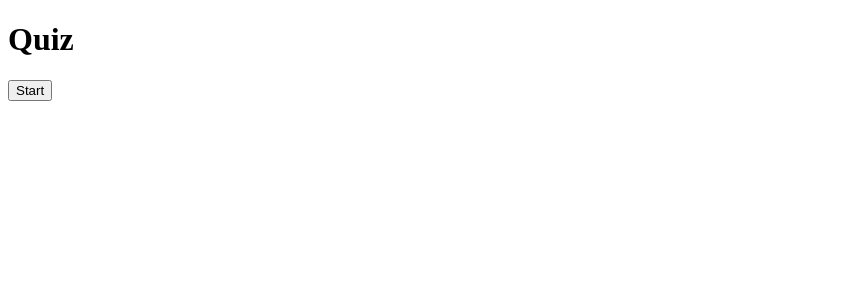
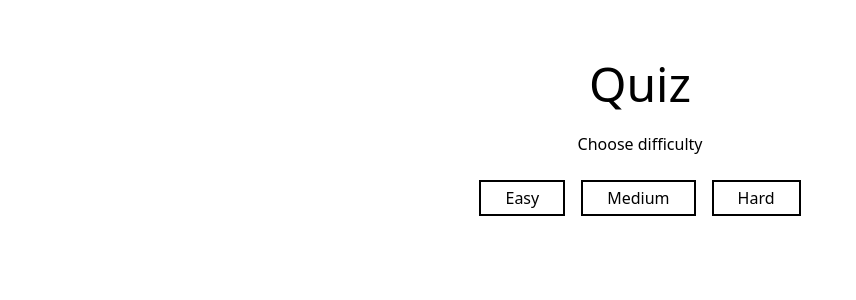
Before and after one commit to henricbjork/quiz-app, a React (Create React App) app: page / in a window 1280 px wide. Shown: the top 300 px of the page, without its empty margins (0-856 px from the left). Built offline with nearby package versions, Linux system fonts and the light colour scheme.

Commit message:
add css and ability to choose difficulty

```diff
--- a/src/App.tsx
+++ b/src/App.tsx
@@ -1,52 +1,71 @@
+import './index.css';
+
 import React, { useState } from 'react';
 import fetchQuizQuestions, { Difficulty, QuestionState } from './API';
 
 import QuestionCard from './components/QuestionCard';
 
-const TOTAL_QUESTIONS: number = 3;
+const TOTAL_QUESTIONS: number = 2;
+
+const difficulties: { label: string; value: Difficulty }[] = [
+  { label: 'Easy', value: Difficulty.EASY },
+  { label: 'Medium', value: Difficulty.MEDIUM },
+  { label: 'Hard', value: Difficulty.HARD },
+];
 
 type AnswerObject = {
+  correctAnswer: string;
+  isCorrect: boolean;
   question: string;
   userAnswer: string;
-  isCorrect: boolean;
-  correctAnswer: string;
 };
 
 interface State {
+  currentQuestion: number;
+  activeDifficulty: Difficulty;
+  gameOver: boolean;
   loading: boolean;
   questions: QuestionState[];
-  currentQuestion: number;
+  score: number;
   userAnswers: AnswerObject[];
-  score: number;
-  gameOver: boolean;
 }
 
 const initialState = {
+  currentQuestion: 0,
+  activeDifficulty: Difficulty.UNDEFINED,
+  gameOver: true,
   loading: false,
   questions: [],
-  currentQuestion: 0,
+  score: 0,
   userAnswers: [],
-  score: 0,
-  gameOver: true,
 };
 
 const App = () => {
   const [state, setState] = useState<State>(initialState);
-  const { loading, questions, currentQuestion, userAnswers, score, gameOver } =
-    state;
+  const {
+    activeDifficulty,
+    currentQuestion,
+    gameOver,
+    loading,
+    questions,
+    score,
+    userAnswers,
+  } = state;
 
-  const startTrivia = async () => {
+  console.log(activeDifficulty);
+  const startTrivia = async (difficulty: Difficulty) => {
     setState({ ...initialState, loading: true, gameOver: false });
 
     const newQuestions = await fetchQuizQuestions(
       TOTAL_QUESTIONS,
-      Difficulty.EASY
+      activeDifficulty
     );
 
     setState((prevState: State) => ({
       ...prevState,
       loading: false,
       questions: newQuestions,
+      activeDifficulty: difficulty,
     }));
   };
 
@@ -93,19 +112,39 @@ const App = () => {
     }
   };
 
-  const showStartButton = gameOver || userAnswers.length === TOTAL_QUESTIONS;
   const showNextQuestionButton =
     !gameOver &&
     !loading &&
     userAnswers.length === currentQuestion + 1 &&
     currentQuestion + 1 !== TOTAL_QUESTIONS;
+  const showRestartButton = userAnswers.length === TOTAL_QUESTIONS;
 
   return (
-    <div>
-      <h1>Quiz</h1>
-      {showStartButton && <button onClick={startTrivia}>Start</button>}
-      {!gameOver && <p>Score: {score}</p>}
+    <div className="h-screen flex flex-col justify-center items-center">
+      <h1 className="mb-6 text-5xl">Quiz</h1>
+      <p className="mb-6">Choose difficulty</p>
+      <div className="flex mb-6">
+        {difficulties.map((difficulty) => {
+          const isActive = activeDifficulty === difficulty.value;
+
+          return (
+            <button
+              className={`mr-4 last:mr-0 py-1 px-6 border-2 border-solid ${
+                isActive ? 'border-blue-500 text-blue-500' : 'border-black'
+              } hover:border-blue-500 hover:text-blue-500`}
+              onClick={() => {
+                startTrivia(difficulty.value);
+              }}
+            >
+              {difficulty.label}
+            </button>
+          );
+        })}
+      </div>
+
+      {!gameOver && <p className="mb-6">Score: {score}</p>}
       {loading && <p>Loading questions...</p>}
+      <div className="text-center min-h-[500px]">
         {!loading && !gameOver && (
           <QuestionCard
             questionNumber={currentQuestion + 1}
@@ -116,9 +155,27 @@ const App = () => {
             callback={checkAnswer}
           />
         )}
+
         {showNextQuestionButton && (
-        <button onClick={nextQuestion}>Next question</button>
+          <button
+            className="mt-3 py-1 px-6 border-2 border-solid border-black hover:border-blue-500 hover:text-blue-500"
+            onClick={nextQuestion}
+          >
+            Next question
+          </button>
         )}
+        {showRestartButton && (
+          <>
+            <p className="mb-4 mt-2 text-xl">Total score: {score}</p>
+            <button
+              className="py-1 px-6 border-2 border-solid border-black hover:border-blue-500 hover:text-blue-500"
+              onClick={() => startTrivia(activeDifficulty)}
+            >
+              Play again
+            </button>
+          </>
+        )}
+      </div>
     </div>
   );
 };
--- a/src/components/QuestionCard.tsx
+++ b/src/components/QuestionCard.tsx
@@ -18,19 +18,42 @@ const QuestionCard: React.FC<Props> = ({
   totalQuestions,
 }) => {
   return (
-    <div>
+    <div className="flex flex-col items-center justify-center w-[350px]">
       <p>
         Question: {questionNumber} / {totalQuestions}
       </p>
-      <p dangerouslySetInnerHTML={{ __html: question }} />
-      <div>
-        {answers.map((answer) => (
-          <div key={answer}>
-            <button disabled={userAnswer} value={answer} onClick={callback}>
-              <span dangerouslySetInnerHTML={{ __html: answer }} />
-            </button>
-          </div>
-        ))}
+      <p
+        dangerouslySetInnerHTML={{ __html: question }}
+        className="my-6 text-2xl"
+      />
+      <div className="w-full">
+        {answers.map((answer) => {
+          const correctAnswer = answer === userAnswer?.correctAnswer;
+          const hasAnswered = !!userAnswer;
+          let buttonBackgroundColor =
+            'bg-white hover:bg-black hover:text-white';
+
+          if (hasAnswered) {
+            if (correctAnswer) {
+              buttonBackgroundColor = 'bg-green-400 hover:bg-green-400';
+            } else {
+              buttonBackgroundColor = 'bg-red-300 hover:bg-red-300';
+            }
+          }
+
+          return (
+            <div key={answer} className="mb-3">
+              <button
+                className={`p-2 w-full ${buttonBackgroundColor} last:mb-0 border-2 border-solid border-black`}
+                disabled={!!userAnswer}
+                value={answer}
+                onClick={callback}
+              >
+                <span dangerouslySetInnerHTML={{ __html: answer }} />
+              </button>
+            </div>
+          );
+        })}
       </div>
     </div>
   );
```
Lines whose indentation alone changed are shown as unchanged.
